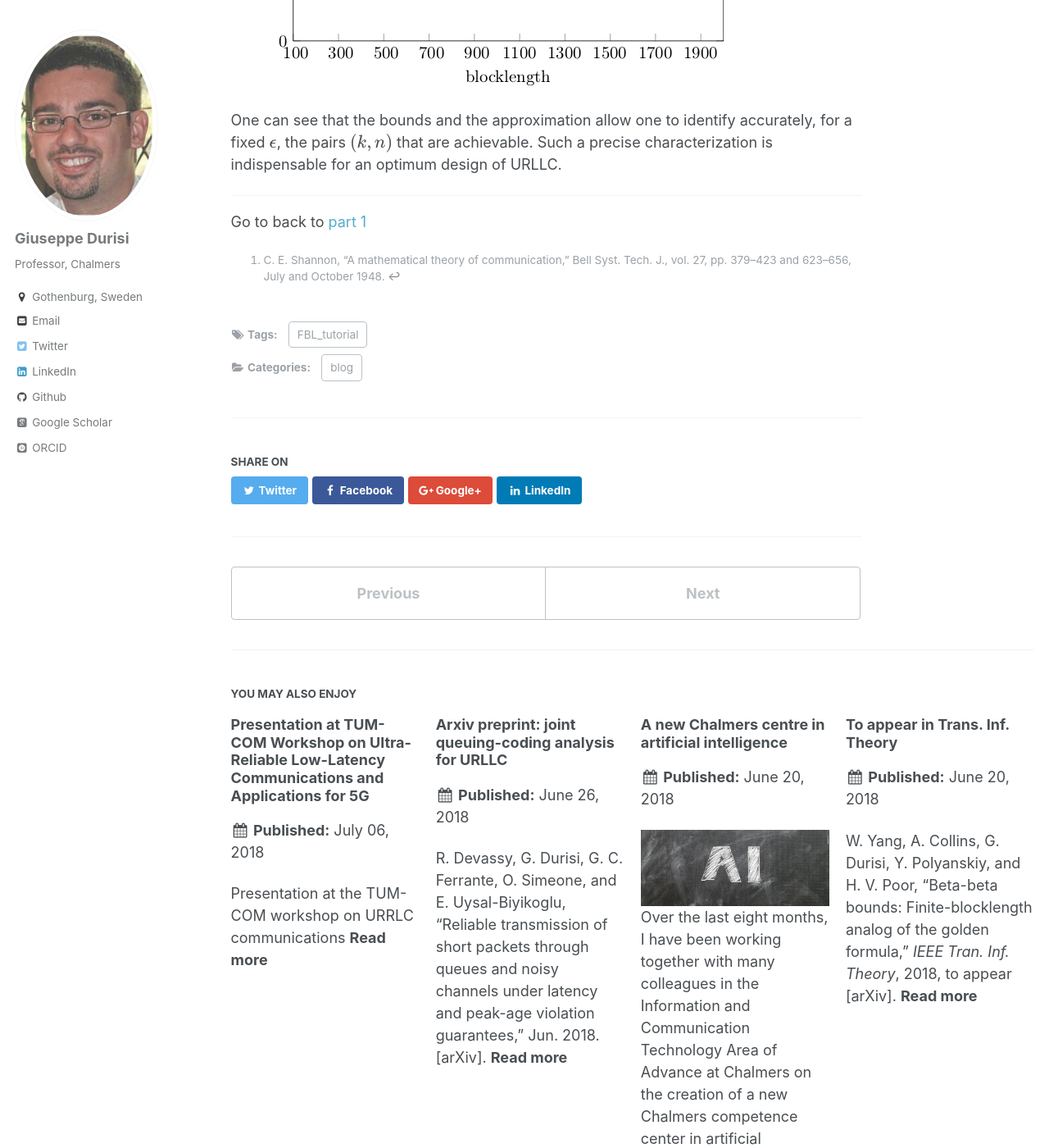
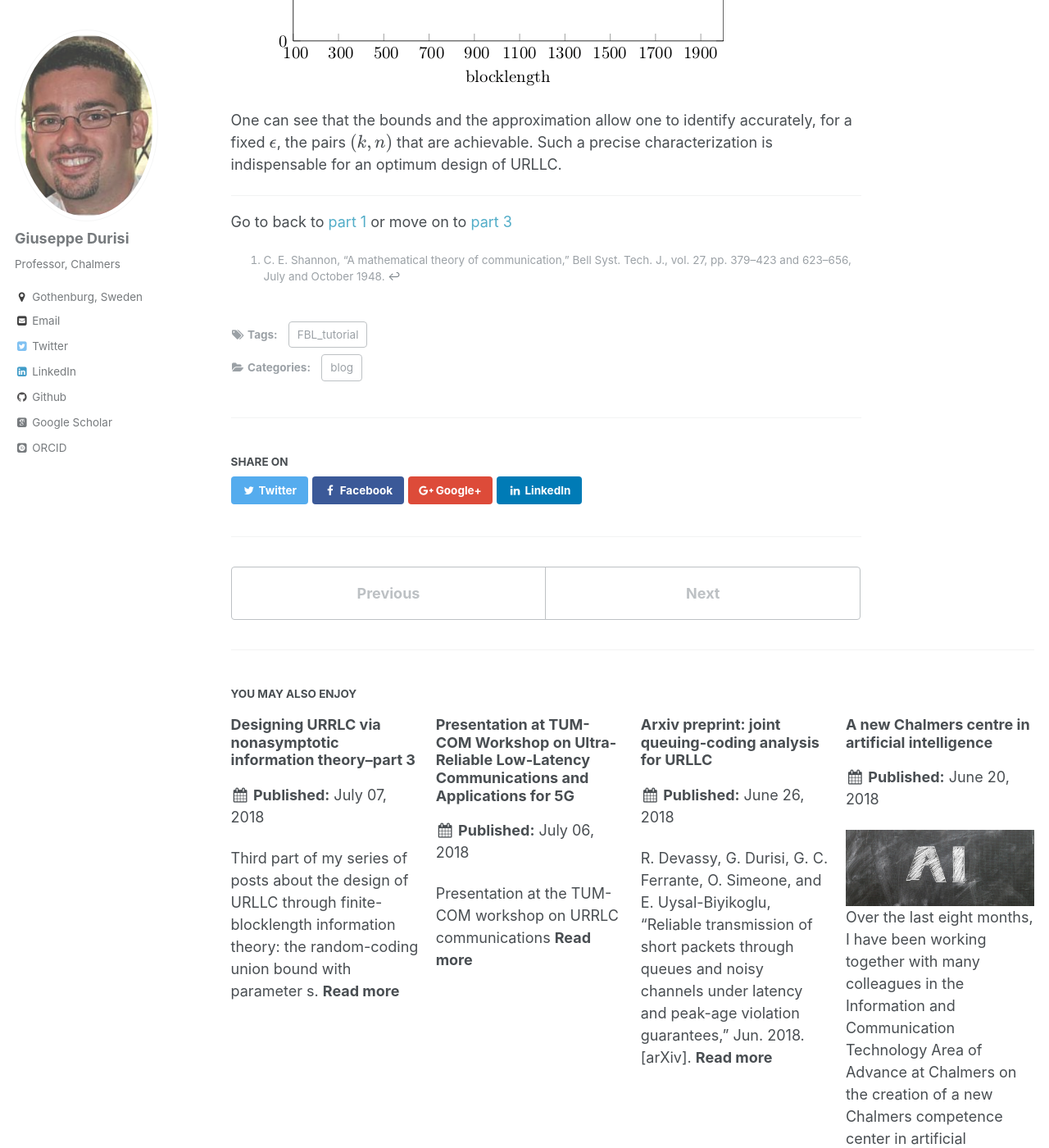
Before and after one commit to gdurisi/gdurisi.github.io, a Jekyll site: the page built from _posts/2018-06-29-FBL-tutorial-2.md, in a window 1280 px wide and 1400 px high, scrolled down 5789 px. Shown: the whole window at 82% size. Built offline with Jekyll 4.4.1, drawn with Linux system fonts in a browser that asks for light colours; some web fonts are replaced; formulas are drawn with MathJax 3; some of the changed lines change nothing that is shown.

Commit message:
post 3 fbl

````diff
--- a/_posts/2018-06-29-FBL-tutorial-2.md
+++ b/_posts/2018-06-29-FBL-tutorial-2.md
@@ -137,6 +137,6 @@ One can see that the bounds and the approximation allow one to identify accurate
 
 ***
 Go to  back to [part 1](/posts/fbl-tutorial-1/)
-<!--or move on to [part 3](/posts/fbl-tutorial-3/)-->
+or move on to [part 3](/posts/fbl-tutorial-3/)
 
 [^1]: C. E. Shannon, “A mathematical theory of communication,” Bell Syst. Tech. J., vol. 27, pp. 379–423 and 623–656, July and October 1948.
--- /dev/null
+++ b/_posts/2018-07-05-FBL-tutorial-3.md
@@ -0,0 +1,142 @@
+---
+title: 'Designing URRLC via nonasymptotic information theory--part 3
+'
+date: 2018-07-07
+permalink: /posts/fbl-tutorial-3/
+category: blog
+excerpt: "Third part of my series of posts about the design of URLLC through finite-blocklength information theory: the random-coding union bound with parameter s."
+teaser: /images/biawgn_fig_possible.png
+tags:
+  - FBL_tutorial
+---
+
+
+
+In the last post, I gave a teaser on how finite-blocklength information theory can help us identifying the triplets $(k,n,\epsilon)$ for which a $(k,n,\epsilon)$ code can be found.
+Let us illustrate this with the following figure:
+
+![Feasible and not feasible (k,n) pairs](/images/biawgn_fig_possible.png)
+
+This is essentially the same figure I showed  in [part 2](/posts/fbl-tutorial-2/),  but now I have put information bits rather rate on the y-axis.
+The figure illustrates achievability and converse bounds on $k^\star(n,\epsilon)$ as a function of $n$ for $\epsilon=10^{-4}$ and $\rho=0$ dB (here, $\rho$ is the SNR associated to the reception of our BPSK symbols).
+
+I also plotted in magenta the curve $k^\star(n,\epsilon)=C n$ with $C$ standing for channel capacity, which comes from an asymptotic capacity analysis. Please note that this curve is just an approximation that is valid only in the asymptotic limit $n\rightarrow \infty$.
+
+The figure tells us that all $(k,n)$ pairs that lie above the converse (red) curve are not feasible, whereas the $(k,n)$ pairs that lie above the blue (achievability) curve are feasible. We cannot say anything about the pairs between the two curves. This is a consequence of the fact that we cannot determine $k^*(n,\epsilon)$ exactly because, as discussed in the previous post, finding it involves an exhaustive search over a number of codes that grow double-exponentially in $n$ for a fixed rate.
+Luckily, our bounds are tight and the region of $(k,n)$ pairs we cannot characterize is small.
+
+Note also how more accurate the  classification enabled by FBL-IT is compared to the one based on capacity.
+
+In the remainder of this post, I will explain how to evaluate the achievability (blue) curve shown in the figure. I'll discuss the converse bound in the next post.
+
+### The random-coding union bound with parameter s.
+
+Achievability bounds in finite-blocklength information theory give us a lower bound on $k^\star(n,\epsilon)$, and, hence on $R^\star(k,n)$, or, equivalently, an upper bound on $\epsilon^*(k,n)$ for a given SNR value.
+
+Many such bounds are available in the literature: some are based on threshold decoding, such as the dependence-testing bound. Some are based on hypothesis testing such as the $\kappa\beta$ and the $\beta\beta$ bounds.
+Here, I will review a variation of the random-coding union (RCU) bound [^1], called RCU bound with parameter $s$ (RCUs) [^2].
+This bound, which gives the achievability curve showed in blue in the plot, is appealing because
+
+- it is tight both in the normal and in the error-exponent regimes (I will review what this mean in a later post)
+- it is reasonably easy to evaluate numerically
+- it lends itself to an easy generalization to arbitrary, mismatch decoding rules. This allows for its applications in many setups of practical relevance, including when one uses pilot symbols to estimate the channel in a fading environment, and nearest-neighbor detection based on the estimated CSI at the receiver.
+
+Like most achievability bounds in information theory, the RCUs bound relies on *random coding*. What does this mean?  The goal is, for fixed $k$ and $n$, to produce a code whose probability of error can be upper-bounded by a function of $k$ and $n$ that is reasonably easy to compute. The proof methodology is, however, not constructive in that it does not give us an actual code.
+
+Indeed, rather than analyzing the performance of a given code, we analyze the average performance of a random ensemble of codes, whose codewords are drawn independently from a given input distribution. Then, we show that the average error probability, averaged over this ensemble is upper-bound by a suitable, easy-to-evaluate function of $k$ and $n$. Finally, we conclude that there must exist at least a code in the ensemble whose error probability is upper-bounded by that function.
+
+I will state for future uses the RCUs bound in a more general setup than the bi-AWGN channel. Let us denote by $P_{Y^n | X^n}$ a general channel law that characterizes the input-output relation of blocks of $n$ symbols of a generic channel.
+For example, in the bi-AWGN case, we have
+
+$$P_{Y^n | X^n}(y^n | x^n)=\prod_{j=1}^{n} P_{Y | X}(y_j | x_j)$$
+
+where
+
+$$ P_{Y | X} (y |x)=\frac{1}{\sqrt{2\pi}}\exp\left(- \frac{(y-\sqrt{\rho}x)^2}{2} \right) $$
+
+We are now ready to state the RCUs bound.
+
+
+
+
+Fix an $s>0$ and an input distribution $P_{X^n}$. Then for every $k$ and $n$, there exists a $(k,n,\epsilon)$-code whose error probability is upper-bounded as
+$$ \epsilon \leq \mathbb{E}\left[ \exp\left[-\max\left\{0, \imath_s(X^n,Y^n)-(2^k-1) \right\} \right] \right]. $$
+Here, $(X^n,Y^n)$ is distributed as $P_{X^n}P_{Y^n | X^n}$  and  $\imath_s(x^n,y^n)$ is the generalized information density, which is defined as
+$$ \imath_s(x^n,y^n)=\log \frac{P^s_{Y^n | X^n} (y^n | x^n)}{\mathbb{E}\left[P_{Y^n | X^n}(y^n | \bar{X}^n)\right]}$$
+with $\bar{X}^n$ distributed as $P_{X^n}$ and independent of $X^n$.
+{: .notice--success}
+
+I will next provide a proof for this bound. Implementation details, including a matlab script are given at the end of the post.
+
+Let $M=2^k$ be the number of messages associated with the $k$ information bits. We assign to each message an $n$-dimensional codeword $C_j$, $j=1\dots,M$ generated independently from $P_{X^n}$.
+We shall analyze the average error probability under maximum-likelihood decoding, averaged with respect to all possible codewords generated in this way. The reader familiar with the derivation of Gallager's random coding error exponent [^3] will recognize most of the following steps.
+For a given realization $c_1,\dots,c_M$ of our random codebook, the error probability can be upper-bounded as
+
+$$\epsilon(c_1,\dots,c_M) \leq \frac{1}{M} \sum_{j=1}^M \mathrm{Pr}\left[ \bigcup_{t=1, t\neq j}^M \left\{ P_{Y^n | X^{n}}(Y^n | c_t)\geq P_{Y^n | X^{n}}(Y^n | c_j)  \right\} \right]. $$
+
+In words, under maximum-likelihood decoding, an error occurs whenever the transmitted codeword has a smaller likelihood than one of the other codewords. The inequality here comes from the fact that we assumed that all ties produce errors, which is pessimistic.
+We now average over all codebooks. Since all codewords are identically distributed, we can assume without loss of generality that the transmitted codeword is the first one. Hence,
+
+$$\mathbb{E}\left[\epsilon(C_1,\dots,C_M)\right]\leq \mathrm{Pr}\left[ \bigcup_{t=2}^M  \left\{ P_{Y^n | X^{n}}(Y^n | C_t)\geq P_{Y^n | X^{n}}(Y^n | C_1)  \right\} \right]. $$
+
+The plan now is to replace the union by a sum by means of the union bound. However, to avoid the resulting bound to be too loose, we operate as follows. We first condition on $C_1$ and $Y^n$. Then we apply the union bound on $C_2,\dots,C_M$, and finally we average on $C_1$ and $Y^n$. These steps yield
+
+$$\mathbb{E}\left[\epsilon(C_1,\dots,C_M)\right]\leq \mathbb{E}_{C_1,Y^n}\left[\min\left\{1,\sum_{t=2}^M\mathrm{Pr}\left[    P_{Y^n | X^{n}}(Y^n | C_t)\geq P_{Y^n | X^{n}}(Y^n | C_1) | C_1,Y^n  \right]\right\}\right]. $$
+
+Here, the $\min$ tighten our results by ensuring that our upper bound on the probability term does not exceed $1$.
+Now, since all codewords $C_2,\dots,C_M$ are identically distributed, the $(M-1)$ probability terms are identical. Let us denote by $X^n$ the transmitted codeword and by $\bar{X^n}$ one of the other codewords:
+
+$$P_{X^n,Y^n,\bar{X}^n}(x^n,y^n,\bar{x}^n)=P_{X^n}(x^n)P_{Y^n|X^n}(y^n|x^n)P_{X^n}(\bar{x}^n).$$
+
+Using the observation above and the notation just introduced, we can rewrite our bound as
+
+$$\epsilon \leq \mathbb{E}_{C_1,Y^n}\left[\min\left\{1, (M-1)\mathrm{Pr}\left[    P_{Y^n|X^n}(Y^n|\bar{X}^n)\geq P_{Y^n|X^n}(Y^n|X^n)| X^n,Y^n  \right]\right\}\right]. \label{eq:RCU}$$
+
+This is precisely the RCU bound proposed in [^1] .
+
+Unfortunately, this bound is difficult to compute for the bi-AWGN channel. Indeed, no closed-form expression for the probability term in the bound is available. And a naïve Monte-Carlo approach to compute this term is unfeasible (although more sophisticated saddle-point approximation methods could be adopted instead). To see why, assume that $k=100$. Then, to compute the RCU bound, we would need to evaluate tail probabilities as small as $2^{-100}\approx 10^{-30}$.
+
+One way to avoid this is to upper-bound the probability term using generalized Markov inequality. This inequality says that for every nonnegative random variable $T$ and for every nonnegative $s$,
+
+$$ \mathrm{Pr}[T>\gamma]\leq \frac{\mathbb{E}[T^s]}{\gamma^s}.$$
+
+Applying this inequality to the probability term in the RCU bound, for fixed $X^n=x^n$ and $Y^n=y^n$, we obtain
+
+$$\mathrm{Pr}\left[  P_{Y^n|X^n}(y^n|\bar{X}^n)\geq P_{Y^n|X^n}(y^n|x^n)\right]\leq \frac{\mathbb{E}\left[ P_{Y^n|X^n}^s(y^n|\bar{X}^n) \right]}{P^s_{Y^n|X^n}(y^n|x^n)}=e^{-\imath_s(x^n,y^n)}.$$
+
+Substituting this inequality into the RCU bound \eqref{eq:RCU}, we obtain the desired RCUs bound after algebraic manipulations.
+
+### Evaluation of the RCUs for the bi-AWGN channel
+To evaluate the RCUs bound for the bi-AWGN we just need to note that
+
+$$\imath_s(x^n,y^n)= n\log 2 - \sum_{j=1}^n \log\left(1+e^{-2sx_jy_j\sqrt{\rho}}\right)$$
+
+Few lines of matlab code suffice (author: [Johan Östman](https://www.chalmers.se/en/staff/Pages/johanos.aspx), Chalmers).
+
+```matlab
+function Pe = rcus_biawgn_fixed_s(R,n,rho,s,num_samples)
+%this function computes rcus for given s
+i_s = info_dens_biawgn(n,rho,s,num_samples);
+Pe = mean( exp( - max(0, i_s - log(2^(n*R)-1) ) ));
+end
+
+
+function i_s = info_dens_biawgn(n,rho,s,num_samples)
+S = [-sqrt(rho), sqrt(rho)]; %constellation
+W = randn(num_samples, n); %create awgn noise
+X = S(randi([1,2], num_samples, n)); %sample uniformly from constellation
+Y = X+W; % add noise
+i_s = sum(log(2) - (s/2)*(Y-X).^2 - log(exp(-(s/2)*(Y-S(1)).^2) + exp(-(s/2)*(Y-S(2)).^2)),2); %compute information density samples
+end
+```
+
+
+***
+Go to  back to [part 2](/posts/fbl-tutorial-2/)
+<!--or move on to [part 3](/posts/fbl-tutorial-3/)-->
+
+[^1]: Y. Polyanskiy, H. V. Poor, and S. Verdu ́, “Channel coding rate in the finite blocklength regime,” IEEE Trans. Inf. Theory, vol. 56, no. 5, pp. 2307–2359, May 2010.
+
+[^2]: A. Martinez and A. Guillén i Fàbregas, “Saddlepoint approximation of random–coding bounds,” in Proc. Inf. Theory Applicat. Workshop (ITA), San Diego, CA, U.S.A., Feb. 2011.
+
+[^3]: Section 5.6 of R. G. Gallager, Information Theory and Reliable Communication, New York, NY, U.S.A., 1968.
````
Also changed, not shown: images/biawgn_fig_possible.png (added).
